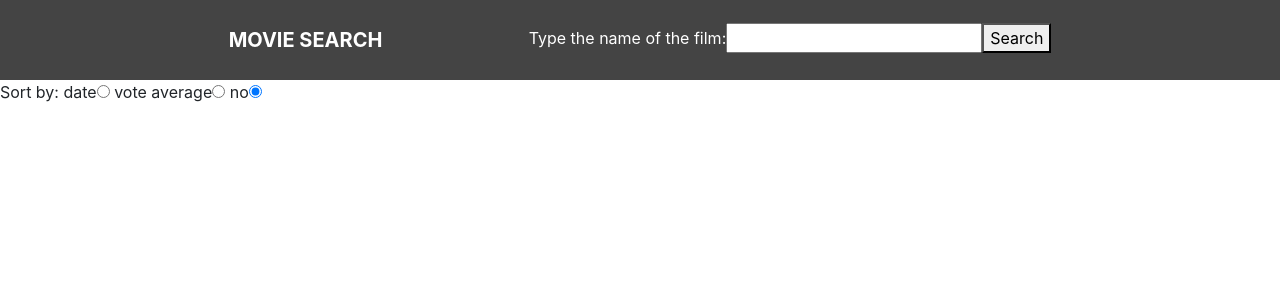
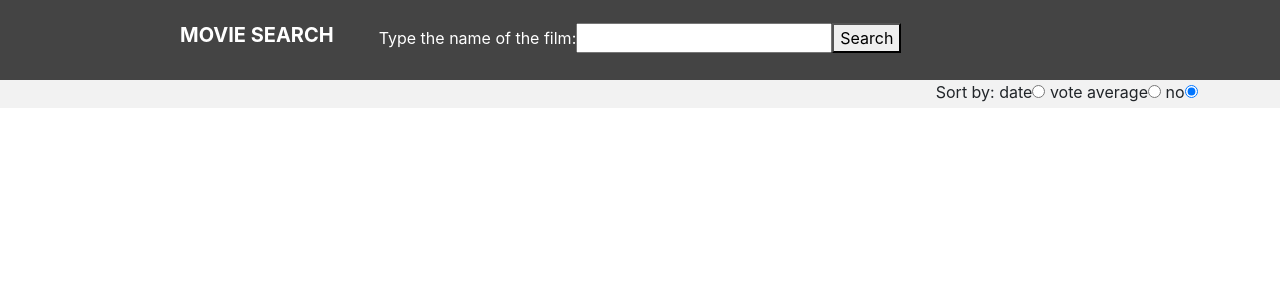
Before and after one commit to alexanderchernetsky/chernetsky-react-project-2, a React (Create React App) app: page / in a window 1280 px wide. Both pictures are taken after typing "Sample" into the empty fields and a click on the button "Search". Shown: the top 300 px of the page. Built offline with nearby package versions, Linux system fonts and the light colour scheme; no server answers.

Commit message:
Add node-sass, complete all styles

```diff
--- a/package.json
+++ b/package.json
@@ -5,6 +5,7 @@
   "dependencies": {
     "bootstrap": "^4.2.1",
     "jquery": "^3.3.1",
+    "node-sass": "^4.11.0",
     "popper.js": "^1.14.7",
     "react": "^16.8.1",
     "react-dom": "^16.8.1",
--- a/src/App.js
+++ b/src/App.js
@@ -4,7 +4,7 @@ import Form from './components/Form';
 import Movies from './components/Movies';
 import SortForm from './components/SortForm';
 import Pagination from './components/Pagination';
-import './style.css';
+import './style.sass';
 
 const api_key = 'eeb7c73b7cfc09ed59ca3805d5018bd0';
 
@@ -22,13 +22,9 @@ class App extends Component {
   };
 
   componentDidMount = async () => {
-    console.log('did mount works!');
     const {page, query} = this.props.match.params;
-    console.log(page);
-    console.log(query);
 
     const data = JSON.parse(localStorage.getItem(`/search/${query}/${page}`));
-    console.log(data);
     if (data) {
       this.setState({
         query: query,
@@ -38,8 +34,6 @@ class App extends Component {
     } else {
       const data = await fetch(`https://api.themoviedb.org/3/search/movie?api_key=${api_key}&language=en-US&query=${query}&page=${page}&include_adult=false`)
           .then(res => res.json());
-
-      console.log(data);
 
       this.setState({
         query: query,
@@ -51,16 +45,10 @@ class App extends Component {
     }
   };
 
-  componentDidUpdate = async (prevProps, prevState, prevContext) => {
-    console.log('did update works!');
+  componentDidUpdate = async (prevProps, prevState) => {
     if (prevProps.match.params.page !== this.props.match.params.page) {
-      console.log('page changed!');
       const {page, query} = this.props.match.params;
-      console.log(page);
-      console.log(query);
-
       const data = JSON.parse(localStorage.getItem(`/search/${query}/${page}`));
-      console.log(data);
       if (data) {
         this.setState({
           query: query,
@@ -70,8 +58,6 @@ class App extends Component {
       } else {
         const data = await fetch(`https://api.themoviedb.org/3/search/movie?api_key=${api_key}&language=en-US&query=${query}&page=${page}&include_adult=false`)
             .then(res => res.json());
-
-        console.log(data);
 
         this.setState({
           query: query,
@@ -95,8 +81,6 @@ class App extends Component {
     const query = searchFieldValue.replace(' ', '%20');
     const data = await fetch(`https://api.themoviedb.org/3/search/movie?api_key=${api_key}&language=en-US&query=${query}&page=1&include_adult=false`)
         .then(res => res.json());
-
-    console.log(data);
 
     const page = data.page;
 
@@ -125,14 +109,11 @@ class App extends Component {
   };
 
   setSorting = (e) => {
-    console.log(e.currentTarget.value);
     this.setState({sorted: e.currentTarget.value});
   };
 
   sortResults = () => {
-    console.log('sorting works!');
     const data = {...this.state.results};
-    console.log(data);
     let sorted;
     if (this.state.sorted === 'vote_average') {
       sorted = data.results.sort((first, second) => {
@@ -152,17 +133,27 @@ class App extends Component {
       });
       data.results = sorted;
     }
-    console.log(sorted);
     this.setState({results: data});
   };
 
   render() {
-    const {results} = this.state.results;
+    const {results, total_results} = this.state.results;
     return (
         <div>
           <Form findMovies={this.findMovies}/>
-          <Pagination results={this.state.results} changePage={this.changePage}/>
-          <SortForm setSorting={this.setSorting}/>
+          <div className="container-fluid">
+            <div className="row bg-secondary">
+              <div className="col-12 col-md-3 col-xl-4">
+                {total_results&&<p className='pb-1 mb-0 text-center'>Results found: {total_results}</p>}
+              </div>
+              <div className="col-12 col-md-3 col-xl-4">
+                <Pagination results={this.state.results} changePage={this.changePage}/>
+              </div>
+              <div className="col-12 col-md-6 col-xl-4">
+                <SortForm setSorting={this.setSorting}/>
+              </div>
+            </div>
+          </div>
           {results&&<Movies movies={results}/>}
         </div>
     );
--- a/src/components/Movie.js
+++ b/src/components/Movie.js
@@ -1,8 +1,14 @@
 import React from 'react';
+import PropTypes from 'prop-types';
 
 const api_key = 'eeb7c73b7cfc09ed59ca3805d5018bd0';
 
 class Movie extends React.Component{
+  static propTypes = {
+    match: PropTypes.object,
+    history: PropTypes.object,
+  };
+
   state = {
     movie: undefined,
   };
@@ -11,13 +17,8 @@ class Movie extends React.Component{
     const movieId = this.props.match.params.movieId;
     const data = await fetch(`https://api.themoviedb.org/3/movie/${movieId}?api_key=${api_key}&language=en-US`)
         .then(res => res.json());
-    console.log(data);
 
     this.setState({movie: data});
-  };
-
-  goBack = () => {
-
   };
 
   render() {
@@ -25,8 +26,8 @@ class Movie extends React.Component{
     return (
         <div className="container">
           {this.state.movie &&
-            <div className="jumbotron">
-              <img src={`https://image.tmdb.org/t/p/w500${movie.poster_path}`} alt="poster" className="rounded mx-auto d-block"/>
+            <div className="jumbotron pt-2">
+              <img src={`https://image.tmdb.org/t/p/w500${movie.poster_path}`} alt="poster" className="jumbotron__image rounded mx-auto d-block"/>
               <h1 className="display-4 text-center">{movie.title}</h1>
               <p className="lead text-center">{movie.tagline}</p>
               <p className="lead text-center">Duration:{movie.runtime} min. Release date: {movie.release_date}. Original language: {movie.original_language}</p>
--- a/src/components/Movies.js
+++ b/src/components/Movies.js
@@ -4,9 +4,9 @@ import {Link} from 'react-router-dom';
 
 const Movies = (props) => {
   return (
-        <div className="card-deck">
+        <div className="card-deck mx-0 d-flex justify-content-around mt-2">
           {props.movies.map(movie => (
-          <div className="card movie__container" key={movie.id}>
+          <div className="card mb-2" key={movie.id}>
             <img src={`https://image.tmdb.org/t/p/w500${movie.poster_path}`} alt="poster" className="card-img-top movie-card"/>
               <div className="card-body">
                 <h5 className="card-title">{movie.original_title}</h5>
--- a/src/components/Pagination.js
+++ b/src/components/Pagination.js
@@ -2,17 +2,16 @@ import React from 'react';
 import PropTypes from 'prop-types';
 
 function Pagination(props) {
-  const {total_pages, total_results, page} = props.results;
+  const {total_pages, page} = props.results;
   return (
       <React.Fragment>
-        {total_results&&<p>Results found: {total_results}</p>}
         {page&&
-        <p>
+        <p className='pb-1 mb-0 text-center'>
           {total_pages&&page !==1&&
-          <span onClick={() => props.changePage(-1)} className="badge badge-secondary">previous</span>}
+          <span onClick={() => props.changePage(-1)} className="badge badge-primary">previous</span>}
           Page: {page} from {total_pages}
           {total_pages&&total_pages !==1&&(page !== total_pages)&&
-          <span onClick={() => props.changePage(1)} className="badge badge-secondary">next</span>}
+          <span onClick={() => props.changePage(1)} className="badge badge-primary">next</span>}
         </p>}
       </React.Fragment>
   )
@@ -23,7 +22,6 @@ Pagination.propTypes = {
   results: PropTypes.shape({
     total_pages: PropTypes.number,
     page: PropTypes.number,
-    total_results: PropTypes.number,
   })
 };
 
--- a/src/components/SortForm.js
+++ b/src/components/SortForm.js
@@ -3,7 +3,7 @@ import PropTypes from 'prop-types';
 
 const SortForm = (props) => {
   return (
-      <form>
+      <form className="pb-1 text-center">
         <span>Sort by: date</span><input type="radio" name="sort" value="date" onClick={props.setSorting}/>
         {' '}
         <span>vote average</span><input type="radio" name="sort" value="vote_average" onClick={props.setSorting}/>
--- a/src/index.js
+++ b/src/index.js
@@ -1,11 +1,10 @@
 import React from 'react';
 import ReactDOM from 'react-dom';
-import Router from './components/Router';
-import * as serviceWorker from './serviceWorker';
-import '../node_modules/bootstrap/dist/css/bootstrap.css';
 import 'jquery';
 import 'popper.js';
 import 'bootstrap';
+import Router from './components/Router';
+import * as serviceWorker from './serviceWorker';
 
 
 ReactDOM.render(<Router />, document.getElementById('root'));
--- a/src/style.css
+++ /dev/null
@@ -1,66 +0,0 @@
-.movie-card {
-    max-width: 300px;
-}
-
-.movie__link {
-    font-size: 1rem;
-    color: white;
-}
-
-.movie__link:hover {
-    color: white;
-    text-decoration: none;
-}
-
-.list-group-horizontal {
-    flex-direction: row !important;
-    align-items: stretch;
-    flex-wrap: wrap;
-}
-
-.app-header {
-    background-color: #444444;
-    min-height: 10vh;
-    display: flex;
-    flex-direction: row;
-    align-items: center;
-    justify-content: center;
-    color: white;
-}
-
-.app-header__name {
-    text-transform: uppercase;
-    font-weight: bold;
-    font-size: 1.25rem;
-}
-
-.app-header__name-wrapper {
-    width: 300px;
-}
-
-.carousel-item {
-    width: 500px !important;
-    height:90vh;
-}
-
-.carousel-inner {
-    width: 500px !important;
-}
-
-.carousel {
-    background-color: #E6E6E6;
-}
-
-.badge:hover {
-    cursor: pointer;
-}
-
-.movie__container {
-    flex: none !important;
-    width: 18rem;
-}
-
-.card-deck {
-    flex-wrap: wrap;
-    flex-direction: row;
-}
--- /dev/null
+++ b/src/style.sass
@@ -0,0 +1,77 @@
+//bootstrap variable overrides
+$secondary: #F2F2F2
+
+//importing bootstrap styles
+@import '../node_modules/bootstrap/scss/bootstrap'
+
+//our custom styles
+body
+    min-width: 500px
+
+.app-header
+    width: 100%
+    position: relative
+    background-color: #444444
+    min-height: 10vh
+    display: flex
+    flex-direction: column
+    align-items: center
+    justify-content: center
+    color: white
+
+.app-header__name
+    text-transform: uppercase
+    font-weight: bold
+    font-size: 1.25rem
+
+.app-header__name-wrapper
+    @include media-breakpoint-up(md)
+        position: absolute
+        left: 20px
+        top: 20px
+    @include media-breakpoint-up(lg)
+        left: 100px
+    @include media-breakpoint-up(xl)
+        left: 180px
+
+.card
+    max-width: 22rem
+    @include media-breakpoint-up(sm)
+        min-width: 16rem
+
+.movie__link
+    font-size: 1rem
+    color: white
+
+.movie__link:hover
+    color: white
+    text-decoration: none
+
+.list-group-horizontal
+    flex-direction: row !important
+    align-items: stretch
+    flex-wrap: wrap
+
+.carousel-item
+    width: 500px !important
+    height: 90vh
+
+.carousel-inner
+    width: 500px !important
+
+.carousel
+    background-color: #E6E6E6
+
+.badge:hover
+    cursor: pointer
+
+.movie__container
+    flex: none !important
+    width: 18rem
+
+.card-deck
+    flex-wrap: wrap
+    flex-direction: row
+
+.jumbotron__image
+    width: 50%
```
Also changed, not shown: 1 other file (tests, documents, lock files or other folders).
